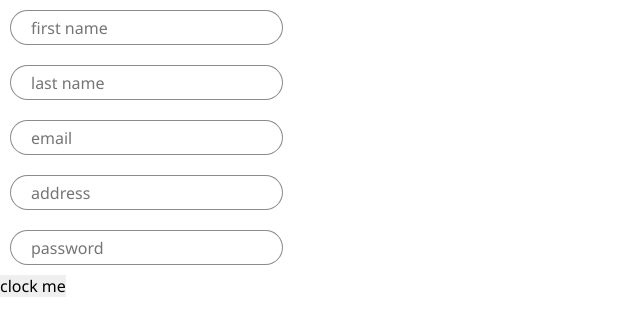
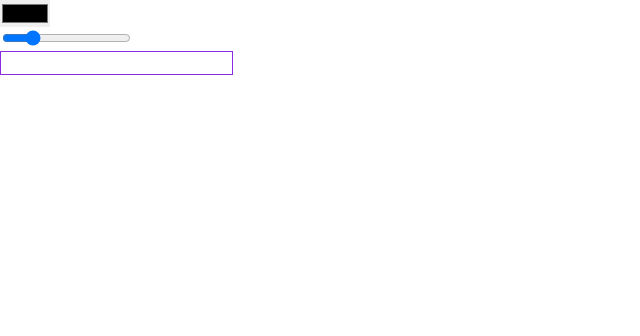
Before and after one commit to KhachGevorgyan94/reaact-lesson-group-2, a React (Create React App) app: page / in a window 1280 px wide. Shown: the top 336 px of the page, without its empty margins (0-640 px from the left). Built offline with nearby package versions, Linux system fonts and the light colour scheme.

Commit message:
input changes

```diff
--- a/src/App.css
+++ b/src/App.css
@@ -36,3 +36,8 @@
     transform: rotate(360deg);
   }
 }
+
+
+.P-input{
+  border: 1px solid blueviolet;
+}
--- a/src/App.js
+++ b/src/App.js
@@ -1,123 +1,43 @@
 import React from "react";
-
+import './App.css'
 
 class App extends React.Component {
-
   state = {
-    formData: {
-      firstName: '',
-      lastName: '',
-      email: '',
-      address: '',
-      password: ''
-    },
-    errorData: {
-      firstName: '',
-      lastName: '',
-      email: '',
-      address: '',
-      password: ''
-    }
+    bgColor:'',
+    text:'',
+    fontSizeText:16
   }
 
-  onChangeFirstName = (e) => {
-    //    lav tarberak
-    this.setState({
-      formData: {
-        ...this.state.formData,
-        [e.target.name]: e.target.value
-      }
-    })
-
-    //  vat  tarberak
-    // if(e.target.name==='lastName'){
-    //   this.setState({formData:  {...this.state.formData,lastName:e.target.value}})
-    // }
-    // if(e.target.name==='email'){
-    //   this.setState({formData:{...this.state.formData,email:e.target.value}})
-    // }
-    // if(e.target.name==='address'){
-    //   this.setState({formData:{...this.state.formData,address:e.target.value}})
-    // }
+ handleChangeColor = (e)=>{
+   console.log(e.target.value)
+   this.setState({bgColor:e.target.value})
   }
 
-  handleClick = () => {
-    const {formData, errorData} = this.state
-    const newErrorData = {
-      firstName: '',
-      lastName: '',
-      email: '',
-      address: '',
-      password: ''
-    }
+  handleChangeRange = (e)=>{
+    console.log(e.target.value)
+    this.setState({fontSizeText:e.target.value})
+  }
 
-
-    if (!formData.firstName.trim().length) {
-      newErrorData.firstName = 'Lracreq Anun@'
-    }
-    if (!formData.lastName.trim().length) {
-      newErrorData.lastName = 'Lracreq Azganun@'
-    }
-
-    this.setState({errorData: newErrorData})
-    console.log(formData)
+  handleChangeInput = (e)=>{
+    this.setState({text:e.target.value})
   }
 
   render() {
-    const {formData, errorData} = this.state
-    return <>
-      <div>
-        <div>
-          <label>
-            <input name={'firstName'}
-                   onChange={this.onChangeFirstName}
-                   value={formData.firstName}
-                   placeholder='first name'
-                   className='P-inputs' type="text"/>
+      return <div style={{backgroundColor:this.state.bgColor}}>
+      <label >
+        <input type="color" onChange={this.handleChangeColor}/>
+      </label>
 
-            {errorData.firstName ? <p>{errorData.firstName}</p> : null}
-          </label>
-        </div>
-        <div>
-          <label>
-            <input name={'lastName'}
-                   onChange={this.onChangeFirstName}
-                   value={formData.lastName}
-                   placeholder='last name' className='P-inputs' type="text"/>
-          </label>
-        </div>
-        <div>
-          <label>
-            <input name={'email'}
-                   onChange={this.onChangeFirstName}
-                   value={formData.email}
-                   placeholder='email' className='P-inputs' type="text"/>
-          </label>
-        </div>
-        <div>
-          <label>
-            <input name={'address'}
-                   onChange={this.onChangeFirstName}
-                   value={formData.address}
-                   placeholder='address'
-                   className='P-inputs'
-                   type="text"/>
-          </label>
-        </div>
-        <div>
-          <label>
-            <input name={'password'}
-                   onChange={this.onChangeFirstName}
-                   value={formData.password}
-                   placeholder='password'
-                   className='P-inputs' type="password"/>
-          </label>
-        </div>
-      </div>
-      <button onClick={this.handleClick}>
-        clock me
-      </button>
-    </>
+        <label >
+          <input type="range"value={this.state.fontSizeText} max={40} min={10} onChange={this.handleChangeRange}/>
+        </label>
+
+        <label >
+          <input className='P-input' type="text" value={this.state.text} onChange={this.handleChangeInput}/>
+        </label>
+
+        <p style={{fontSize:this.state.fontSizeText+'px'}}>{this.state.text}</p>
+    </div>
   }
 }
 
```
